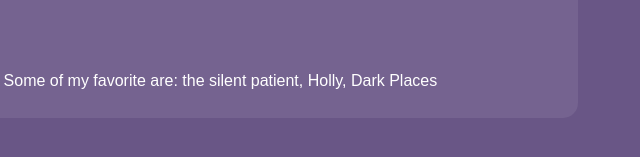
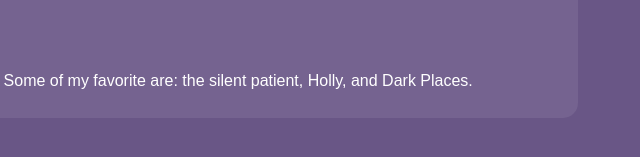
Before and after one commit to hayapirzada/Individual-Presentation, a plain HTML site: page hobbies.html in a window 1280 px wide. Shown: the part 791-948 px from the top of the page, 580-1220 px from the left. Drawn offline with Linux system fonts and the light colour scheme.

Commit message:
fix text

```diff
--- a/hobbies.html
+++ b/hobbies.html
@@ -31,7 +31,7 @@
           <h2>Reading</h2>
           <p>
             I enjoy reading fiction and mostly psychological thriller books.
-            Some of my favorite are: the silent patient, Holly, Dark Places
+            Some of my favorite are: the silent patient, Holly, and Dark Places.
           </p>
         </div>
       </section>
```
